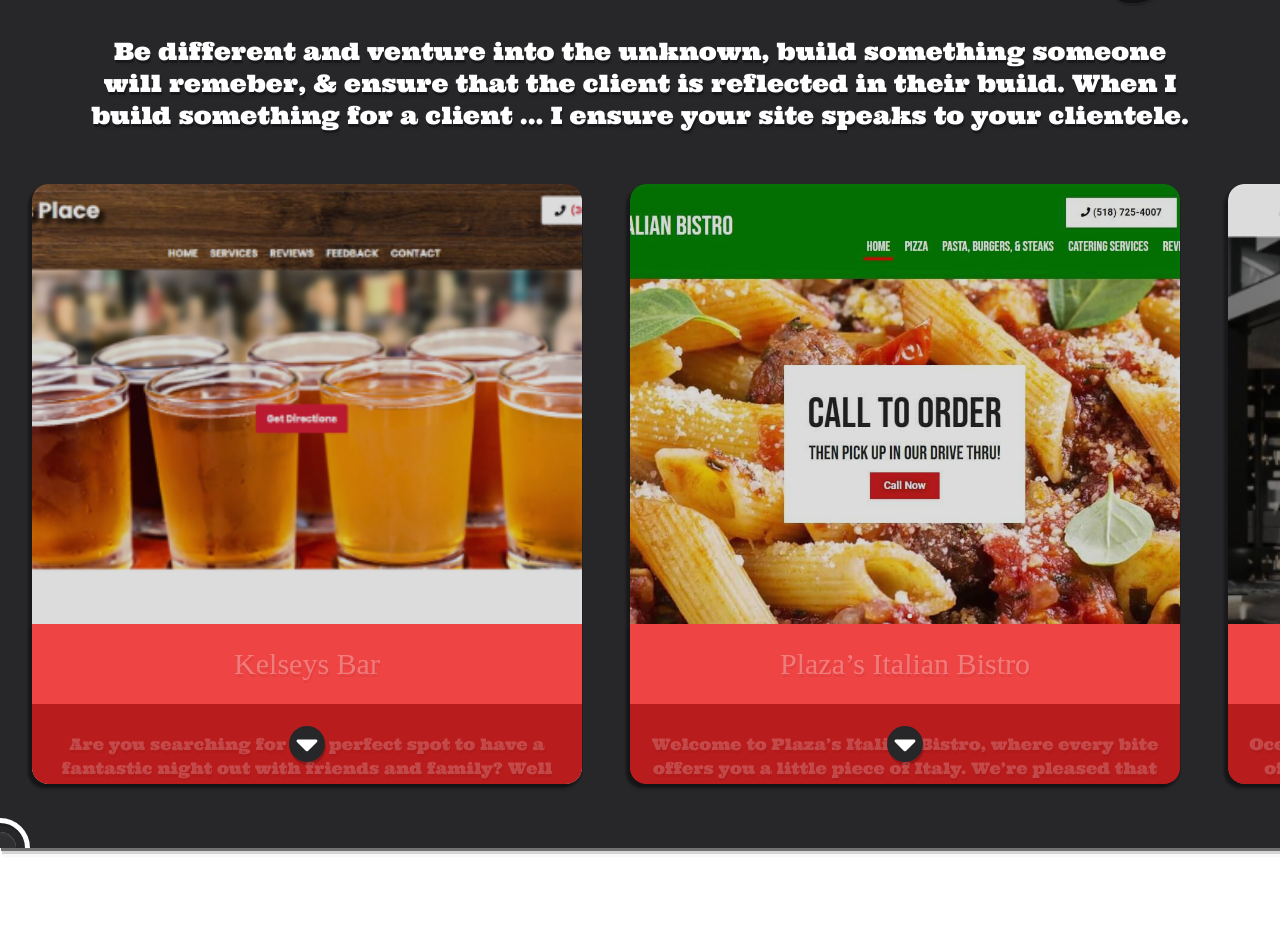
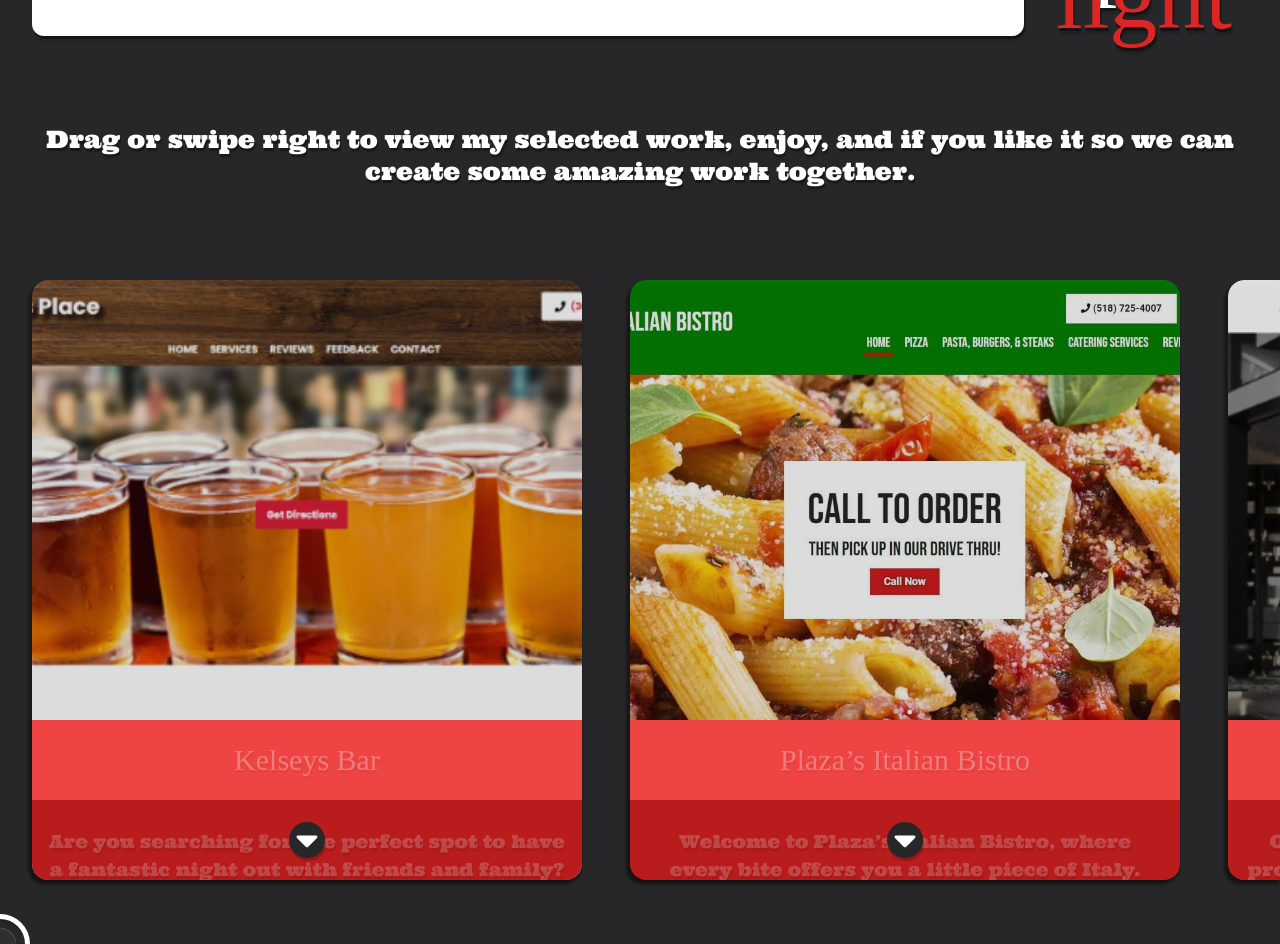
Before and after one commit to jacobEliasMoya/react-portfolio-v2.0, a React (Vite) app: page / in a window 1280 px wide. Shown: the part 1820-2764 px from the top of the page. Before the commit the page ends 2668 px from the top, so only its background shows below. Built offline with nearby package versions, Linux system fonts and the light colour scheme; a web font is replaced by a local one.

Commit message:
added some different working in the skills/ tools section, will rework the BB tonight to accomidate for some BB text possible

```diff
--- a/src/layout/CodingLanguages.tsx
+++ b/src/layout/CodingLanguages.tsx
@@ -3,6 +3,9 @@
 import Paragraph from '../components/Paragraph'
 
 const CodingLanguages = () => {
+
+
+
   return (
 
     <section className="transition-all w-full bg-white flex justify-center flex-wrap flex-col overflow-hidden py-10 ">
@@ -18,44 +21,47 @@
             </div>
         </div>
 
-        <div className="w-full flex gap-8 px-8 py-10 font-ultra text-zinc-800  justify-center z-10 opacity-0 animate-fallFour relative -top-[200px]">
-            <Paragraph text={"I am a digital creative who just can seem to get enough of technology. Whether it be working along side AI, or just breaking my brain to learn the old fashioned way, I always find something else to learn or innovate."} classes={' !text-balance text-md lg:text-2xl text-center w-full mx-auto rounded-2xl'}/>
+        <div className="w-full flex px-8 py-10 md:py-20 font-ultra text-zinc-800  justify-between z-10 opacity-0 animate-fallFour relative -top-[200px]">
+
+            <Paragraph text={"I utilize HTML5, CSS, SCSS, Tailwind, React, WordPress to create. Adobe Suite for the artsy stuff, and Figma for design."} classes={'!text-balance text-md lg:text-2xl text-center w-full mx-auto rounded-2xl'}/>
+
         </div>
 
         <div className="w-full gap-4 md:gap-8 grid grid-cols-2 sm:grid-cols-3 md:grid-cols-4 flex-wrap px-8 text-white  relative z-10 text-5xl lg:text-9xl">
             <div className="opacity-0 animate-fallFive relative -top-[200px] flex items-center justify-center gap-4 bg-red-600 p-4 rounded-2xl md:hover:-translate-y-2 md:hover:drop-shadow-md transition-all " >
-                <FaHtml5  className=" transition-all " />
+                <FaHtml5/>
             </div>
 
             <div className="opacity-0 animate-fallSix relative -top-[200px] flex items-center justify-center bg-red-600 p-4 rounded-2xl md:hover:-translate-y-2 md:hover:drop-shadow-md transition-all" >
-                <FaBootstrap  className="transition-all" />
+                <FaBootstrap/>
             </div>
 
             <div className="opacity-0 animate-fallSeven relative -top-[200px] flex items-center justify-center bg-red-600 p-4 rounded-2xl md:hover:-translate-y-2 md:hover:drop-shadow-md transition-all" >
-                <FaCss3Alt  className="transition-all" />
+                <FaCss3Alt/>
             </div>
 
             <div className="opacity-0 animate-fallEight relative -top-[200px] flex items-center justify-center bg-red-600 p-4 rounded-2xl md:hover:-translate-y-2 md:hover:drop-shadow-md transition-all" >
-                <FaSass  className="transition-all" />
+                <FaSass/>
             </div>
 
             <div className="opacity-0 animate-fallNine md:animate-fallTwelve relative -top-[200px] flex items-center justify-center bg-red-600 p-4 rounded-2xl md:hover:-translate-y-2 md:hover:drop-shadow-md transition-all" >
-                <FaJs  className="transition-all" />
+                <FaJs />
             </div>
 
             <div className="opacity-0 animate-fallTen1 md:animate-fallEleven relative -top-[200px] flex items-center justify-center bg-red-600 p-4 rounded-2xl md:hover:-translate-y-2 md:hover:drop-shadow-md transition-all" >
-                <FaReact  className="transition-all" />
+                <FaReact/>
             </div>
 
             <div className="opacity-0 animate-fallEleven md:animate-fallTen1 relative -top-[200px] flex items-center justify-center bg-red-600 p-4 rounded-2xl md:hover:-translate-y-2 md:hover:drop-shadow-md transition-all" >
-                <FaWordpress  className="transition-all" />
+                <FaWordpress/>
             </div>
 
             <div className="opacity-0 animate-fallTwelve md:animate-fallNine relative -top-[200px] flex items-center justify-center bg-red-600 p-4 rounded-2xl md:hover:-translate-y-2 md:hover:drop-shadow-md transition-all" >
-                <FaFigma  className="  transition-all" />
+                <FaFigma/>
             </div>
 
         </div>
+
 
     </section>
     )
--- a/src/layout/SkillsSection.tsx
+++ b/src/layout/SkillsSection.tsx
@@ -150,45 +150,7 @@
             categories:['test','test1','test2']
 
         },
-        {
-            id:13,
-            animation:'animate-growProjectOneNoDelay',
-            projectName: "Wonder Electric",
-            projectLink: p5Img,
-            codeLink: "https://wonderelectric.com/",
-            projectDexcription: "For those that are either working on creating a new home or business or just revamping their old home, an electrical contractor is a necessity. At Wonder Electric Co. Inc, we work to help provide each and every customer with attention to detail and individual solutions that are going to work for you.",
-            categories:['test','test1','test2']
 
-        },
-        {
-            id:14,
-            animation:'animate-growProjectTwoNoDelay',
-            projectName: "Venolos Apparel",
-            projectLink: p6Img,
-            codeLink: "https://venolosapparel.com/",
-            projectDexcription: "At Venolos Apparel, we believe that apparel, art, and music go hand in hand. Drawing inspiration from the rich and diverse culture of hip hop, we create unique and authentic designs that resonate with the soul of the genre.",
-            categories:['test','test1','test2']
-
-        },
-        {
-            id:15,
-            animation:'animate-growProjectThreeNoDelay',
-            projectName: "Parsons Valero",
-            projectLink: p7Img,
-            codeLink: "https://parsonsvalero.com/",
-            projectDexcription: "Pitts Exxon is a full-service gas station in Mountain View, AR, committed to keeping local-area drivers on the road in a vehicle they can rely on. We’ve been serving our community since 1964, offering affordable gas and a full range of vehicle maintenance services. We also offer snacks and sundries, so if there’s anything you need on the run, we’ve got it. ",
-            categories:['test','test1','test2']
-
-        },
-        {
-            id:16,
-            animation:'animate-growProjectFourNoDelay',
-            projectName: "Kids Kingdom",
-            projectLink: p8Img,
-            codeLink: "https://kidskingdom1.com/",
-            projectDexcription: "Kids Kingdom Early Learning Center is the premier Biblically-based early child care center in Greenwood, IN. We’re proud to teach the youngest minds skills that last a lifetime. Our supportive and dedicated staff are members of your community, fully invested in helping each student succeed in a loving, safe environment.",
-            categories:['test','test1','test2']
-        },
     ]
 
     const [spotlight,setSpotlight] = useState<Array<Spotlight>>()
@@ -262,8 +224,8 @@
                     </div>
                 </div>
 
-                <div className="w-full flex gap-8 px-8 py-10 font-ultra text-white  justify-center  relative z-10 opacity-0 animate-fallFour  -top-[200px]">
-                    <Paragraph text={"Be different and venture into the unknown, build something someone will remeber, & ensure that the client is reflected in their build. When I build something for a client ... I ensure your site speaks to your clientele."} classes={' !text-balance text-md lg:text-2xl text-center w-full mx-auto rounded-2xl text-white'}/>
+                <div className="w-full flex gap-8 px-8 py-10 md:py-20 font-ultra text-white  justify-center  relative z-10 opacity-0 animate-fallFour  -top-[200px]">
+                    <Paragraph text={"Drag or swipe right to view my selected work, enjoy, and if you like it so we can create some amazing work together. "} classes={' text-md lg:text-2xl text-center w-full mx-auto rounded-2xl text-white'}/>
                 </div>
 
                 <Draggable
@@ -292,12 +254,10 @@
                                 <div className="rounded-bl-2xl font-ultra rounded-br-2xl bg-red-700 duration-200 transition-all w-full h-20 p-4 hover:h-2/3 text-opacity-20 text-white relative hover:text-opacity-100 group" >
 
                                     <div className="flex w-full items-center justify-center py-3">
-                                        {item.projectDexcription}
+                                        <Paragraph text={item.projectDexcription} classes={' text-lg text-center w-full mx-auto rounded-2xl'}/>
                                     </div>
 
-                                    <div className="flex w-full items-center justify-center mt-3">
-                                         <ButtonWhite buttonText={`View ${item.projectName}'s Website`} additionalClasses={"text-black !w-full"} buttonLink={item.codeLink} newWindow={true}/>
-                                    </div>
+                                    <ButtonWhite buttonText={`View ${item.projectName}'s Website`} additionalClasses={"text-black !w-full mt-4"} buttonLink={item.codeLink} newWindow={true}/>
 
                                     <FaCaretDown className="duration-200 transition-all group-hover:opacity-0 absolute text-4xl rounded-full bg-zinc-800 text-white text-opacity-100 top-1/2 left-1/2 -translate-x-1/2 -translate-y-1/2"/>
 
--- a/src/styles/output.css
+++ b/src/styles/output.css
@@ -657,6 +657,10 @@
   margin-top: 0.75rem;
 }
 
+.mt-4 {
+  margin-top: 1rem;
+}
+
 .block {
   display: block;
 }
@@ -1883,6 +1887,11 @@
 .text-5xl {
   font-size: 3rem;
   line-height: 1;
+}
+
+.text-lg {
+  font-size: 1.125rem;
+  line-height: 1.75rem;
 }
 
 .text-xl {
@@ -2417,6 +2426,11 @@
     border-radius: 0.75rem;
   }
 
+  .md\:py-20 {
+    padding-top: 5rem;
+    padding-bottom: 5rem;
+  }
+
   .md\:text-2xl {
     font-size: 1.5rem;
     line-height: 2rem;
```
